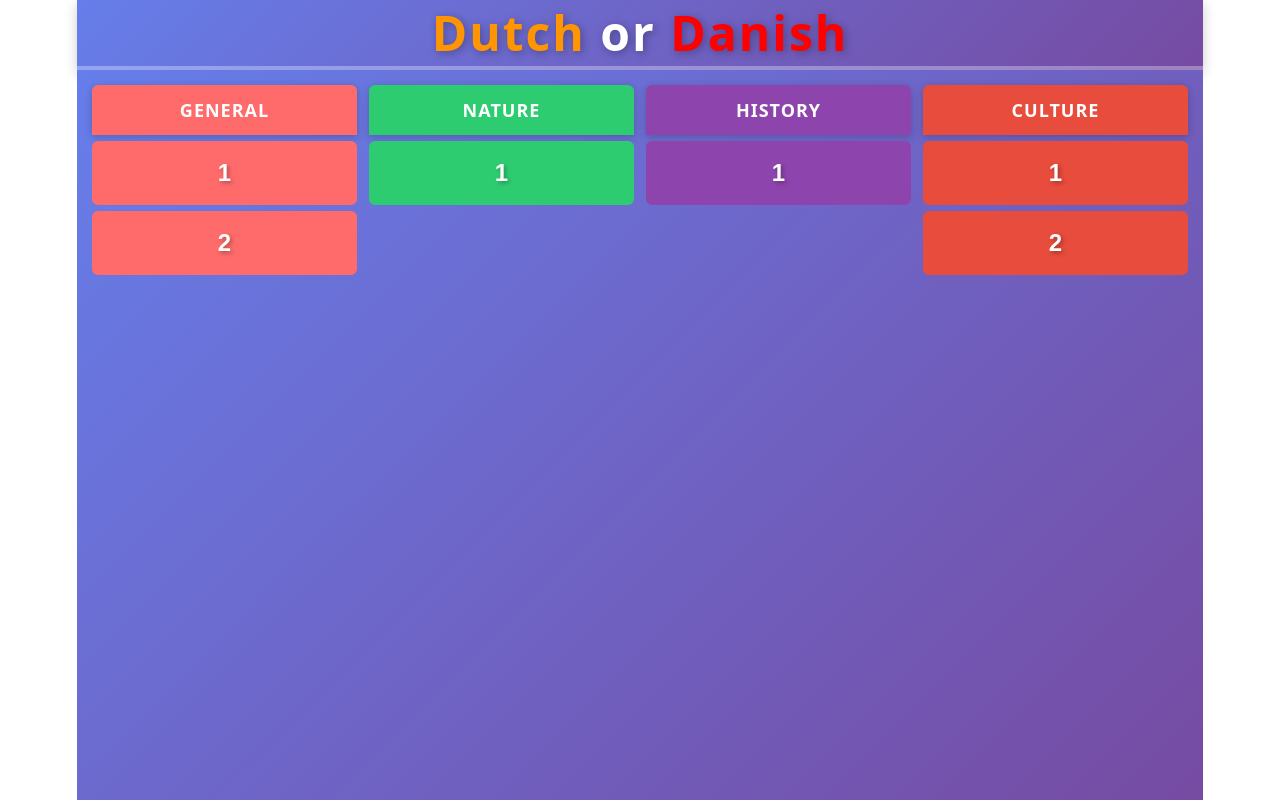
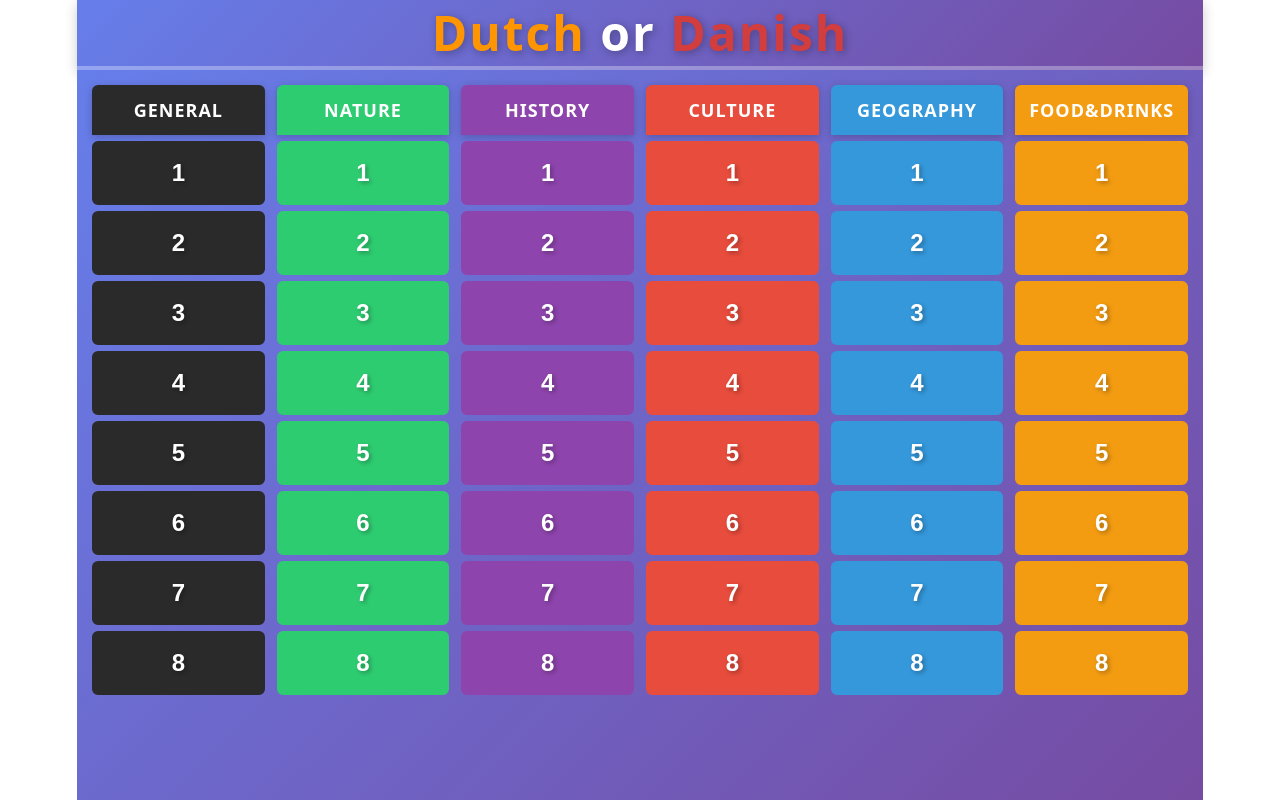
Before and after one commit to danielbilkvist/CoilQuiz, a React (Vite) app: page / in a window 1280 px wide. Built offline with nearby package versions, Linux system fonts and the light colour scheme.

Commit message:
Update for question modal and styling

```diff
--- a/questions.json
+++ b/questions.json
@@ -1,54 +1,396 @@
 {
   "themes": {
-    "general": "#FF6B6B",
+    "general": "#2A2A2A",
     "nature": "#2ECC71",
     "history": "#8E44AD",
     "culture": "#E74C3C",
     "geography": "#3498DB",
-    "food and drinks": "#F39C12"
+    "food&drinks": "#F39C12"
   },
   "questions": [
     {
       "id": "1",
-      "title": "Sample Question",
+      "title": "Sample Question 1",
       "image": "image_url_here",
       "theme": "general",
-      "icon": "icon_name_here"
+      "icon": "icon_name_here",
+      "answer": "Sample Answer"
     },
     {
       "id": "2",
-      "title": "Another Question",
-      "image": "another_image_url_here",
-      "theme": "nature",
-      "icon": "another_icon_name_here"
+      "title": "Sample Question 2",
+      "image": "image_url_here",
+      "theme": "general",
+      "icon": "icon_name_here",
+      "answer": "Sample Answer"
     },
     {
       "id": "3",
-      "title": "Sample Question",
+      "title": "Sample Question 3",
       "image": "image_url_here",
       "theme": "general",
-      "icon": "icon_name_here"
+      "icon": "icon_name_here",
+      "answer": "Sample Answer"
     },
     {
       "id": "4",
-      "title": "History Question",
+      "title": "Sample Question 4",
       "image": "image_url_here",
-      "theme": "history",
-      "icon": "icon_name_here"
+      "theme": "general",
+      "icon": "icon_name_here",
+      "answer": "Sample Answer"
     },
     {
       "id": "5",
-      "title": "History Question",
+      "title": "Sample Question 5",
       "image": "image_url_here",
-      "theme": "culture",
-      "icon": "icon_name_here"
+      "theme": "general",
+      "icon": "icon_name_here",
+      "answer": "Sample Answer"
     },
     {
       "id": "6",
-      "title": "History Question",
+      "title": "Sample Question 6",
+      "image": "image_url_here",
+      "theme": "general",
+      "icon": "icon_name_here",
+      "answer": "Sample Answer"
+    },
+    {
+      "id": "7",
+      "title": "Sample Question 7",
+      "image": "image_url_here",
+      "theme": "general",
+      "icon": "icon_name_here",
+      "answer": "Sample Answer"
+    },
+    {
+      "id": "8",
+      "title": "Sample Question 8",
+      "image": "image_url_here",
+      "theme": "general",
+      "icon": "icon_name_here",
+      "answer": "Sample Answer"
+    },
+    {
+      "id": "9",
+      "title": "Nature Question 1",
+      "image": "another_image_url_here",
+      "theme": "nature",
+      "icon": "icon_name_here",
+      "answer": "Nature Answer"
+    },
+    {
+      "id": "10",
+      "title": "Nature Question 2",
+      "image": "image_url_here",
+      "theme": "nature",
+      "icon": "icon_name_here",
+      "answer": "Nature Answer"
+    },
+    {
+      "id": "11",
+      "title": "Nature Question 3",
+      "image": "image_url_here",
+      "theme": "nature",
+      "icon": "icon_name_here",
+      "answer": "Nature Answer"
+    },
+    {
+      "id": "12",
+      "title": "Nature Question 4",
+      "image": "image_url_here",
+      "theme": "nature",
+      "icon": "icon_name_here",
+      "answer": "Nature Answer"
+    },
+    {
+      "id": "13",
+      "title": "Nature Question 5",
+      "image": "image_url_here",
+      "theme": "nature",
+      "icon": "icon_name_here",
+      "answer": "Nature Answer"
+    },
+    {
+      "id": "14",
+      "title": "Nature Question 6",
+      "image": "image_url_here",
+      "theme": "nature",
+      "icon": "icon_name_here",
+      "answer": "Nature Answer"
+    },
+    {
+      "id": "15",
+      "title": "Nature Question 7",
+      "image": "image_url_here",
+      "theme": "nature",
+      "icon": "icon_name_here",
+      "answer": "Nature Answer"
+    },
+    {
+      "id": "16",
+      "title": "Nature Question 8",
+      "image": "image_url_here",
+      "theme": "nature",
+      "icon": "icon_name_here",
+      "answer": "Nature Answer"
+    },
+    {
+      "id": "17",
+      "title": "History Question 1",
+      "image": "image_url_here",
+      "theme": "history",
+      "icon": "icon_name_here",
+      "answer": "History Answer"
+    },
+    {
+      "id": "18",
+      "title": "History Question 2",
+      "image": "image_url_here",
+      "theme": "history",
+      "icon": "icon_name_here",
+      "answer": "History Answer"
+    },
+    {
+      "id": "19",
+      "title": "History Question 3",
+      "image": "image_url_here",
+      "theme": "history",
+      "icon": "icon_name_here",
+      "answer": "History Answer"
+    },
+    {
+      "id": "20",
+      "title": "History Question 4",
+      "image": "image_url_here",
+      "theme": "history",
+      "icon": "icon_name_here",
+      "answer": "History Answer"
+    },
+    {
+      "id": "21",
+      "title": "History Question 5",
+      "image": "image_url_here",
+      "theme": "history",
+      "icon": "icon_name_here",
+      "answer": "History Answer"
+    },
+    {
+      "id": "22",
+      "title": "History Question 6",
+      "image": "image_url_here",
+      "theme": "history",
+      "icon": "icon_name_here",
+      "answer": "History Answer"
+    },
+    {
+      "id": "23",
+      "title": "History Question 7",
+      "image": "image_url_here",
+      "theme": "history",
+      "icon": "icon_name_here",
+      "answer": "History Answer"
+    },
+    {
+      "id": "24",
+      "title": "History Question 8",
+      "image": "image_url_here",
+      "theme": "history",
+      "icon": "icon_name_here",
+      "answer": "History Answer"
+    },
+    {
+      "id": "25",
+      "title": "Culture Question 1",
+      "image": "/src/assets/images/beer.avif",
+      "theme": "culture",
+      "icon": "icon_name_here",
+      "answer": "Culture Answer"
+    },
+    {
+      "id": "26",
+      "title": "Culture Question 2",
       "image": "image_url_here",
       "theme": "culture",
-      "icon": "icon_name_here"
+      "icon": "icon_name_here",
+      "answer": "Culture Answer"
+    },
+    {
+      "id": "27",
+      "title": "Culture Question 3",
+      "image": "image_url_here",
+      "theme": "culture",
+      "icon": "icon_name_here",
+      "answer": "Culture Answer"
+    },
+    {
+      "id": "28",
+      "title": "Culture Question 4",
+      "image": "image_url_here",
+      "theme": "culture",
+      "icon": "icon_name_here",
+      "answer": "Culture Answer"
+    },
+    {
+      "id": "29",
+      "title": "Culture Question 5",
+      "image": "image_url_here",
+      "theme": "culture",
+      "icon": "icon_name_here",
+      "answer": "Culture Answer"
+    },
+    {
+      "id": "30",
+      "title": "Culture Question 6",
+      "image": "image_url_here",
+      "theme": "culture",
+      "icon": "icon_name_here",
+      "answer": "Culture Answer"
+    },
+    {
+      "id": "31",
+      "title": "Culture Question 7",
+      "image": "image_url_here",
+      "theme": "culture",
+      "icon": "icon_name_here",
+      "answer": "Culture Answer"
+    },
+    {
+      "id": "32",
+      "title": "Culture Question 8",
+      "image": "image_url_here",
+      "theme": "culture",
+      "icon": "icon_name_here",
+      "answer": "Culture Answer"
+    },
+    {
+      "id": "33",
+      "title": "Geography Question 1",
+      "image": "image_url_here",
+      "theme": "geography",
+      "icon": "icon_name_here",
+      "answer": "Geography Answer"
+    },
+    {
+      "id": "34",
+      "title": "Geography Question 2",
+      "image": "image_url_here",
+      "theme": "geography",
+      "icon": "icon_name_here",
+      "answer": "Geography Answer"
+    },
+    {
+      "id": "35",
+      "title": "Geography Question 3",
+      "image": "image_url_here",
+      "theme": "geography",
+      "icon": "icon_name_here",
+      "answer": "Geography Answer"
+    },
+    {
+      "id": "36",
+      "title": "Geography Question 4",
+      "image": "image_url_here",
+      "theme": "geography",
+      "icon": "icon_name_here",
+      "answer": "Geography Answer"
+    },
+    {
+      "id": "37",
+      "title": "Geography Question 5",
+      "image": "image_url_here",
+      "theme": "geography",
+      "icon": "icon_name_here",
+      "answer": "Geography Answer"
+    },
+    {
+      "id": "38",
+      "title": "Geography Question 6",
+      "image": "image_url_here",
+      "theme": "geography",
+      "icon": "icon_name_here",
+      "answer": "Geography Answer"
+    },
+    {
+      "id": "39",
+      "title": "Geography Question 7",
+      "image": "image_url_here",
+      "theme": "geography",
+      "icon": "icon_name_here",
+      "answer": "Geography Answer"
+    },
+    {
+      "id": "40",
+      "title": "Geography Question 8",
+      "image": "image_url_here",
+      "theme": "geography",
+      "icon": "icon_name_here",
+      "answer": "Geography Answer"
+    },
+    {
+      "id": "41",
+      "title": "Food and Drinks Question 1",
+      "image": "image_url_here",
+      "theme": "food&drinks",
+      "icon": "icon_name_here",
+      "answer": "Food and Drinks Answer"
+    },
+    {
+      "id": "42",
+      "title": "Food and Drinks Question 2",
+      "image": "image_url_here",
+      "theme": "food&drinks",
+      "icon": "icon_name_here",
+      "answer": "Food and Drinks Answer"
+    },
+    {
+      "id": "43",
+      "title": "Food and Drinks Question 3",
+      "image": "image_url_here",
+      "theme": "food&drinks",
+      "icon": "icon_name_here",
+      "answer": "Food and Drinks Answer"
+    },
+    {
+      "id": "44",
+      "title": "Food and Drinks Question 4",
+      "image": "image_url_here",
+      "theme": "food&drinks",
+      "icon": "icon_name_here",
+      "answer": "Food and Drinks Answer"
+    },
+    {
+      "id": "45",
+      "title": "Food and Drinks Question 5",
+      "image": "image_url_here",
+      "theme": "food&drinks",
+      "icon": "icon_name_here",
+      "answer": "Food and Drinks Answer"
+    },
+    {
+      "id": "46",
+      "title": "Food and Drinks Question 6",
+      "image": "image_url_here",
+      "theme": "food&drinks",
+      "icon": "icon_name_here",
+      "answer": "Food and Drinks Answer"
+    },
+    {
+      "id": "47",
+      "title": "Food and Drinks Question 7",
+      "image": "image_url_here",
+      "theme": "food&drinks",
+      "icon": "icon_name_here",
+      "answer": "Food and Drinks Answer"
+    },
+    {
+      "id": "48",
+      "title": "Food and Drinks Question 8",
+      "image": "image_url_here",
+      "theme": "food&drinks",
+      "icon": "icon_name_here",
+      "answer": "Food and Drinks Answer"
     }
   ]
 }
--- a/src/App.css
+++ b/src/App.css
@@ -33,7 +33,7 @@
 }
 
 .danish {
-  color: #ff0000;
+  color: #d23d3d;
 }
 
 @media (max-width: 768px) {
--- a/src/components/QuestionModal.jsx
+++ b/src/components/QuestionModal.jsx
@@ -27,20 +27,20 @@ export default function QuestionModal({ question, onClose, onAnswered }) {
         </div>
 
         <div className="modal-body">
-          {question.image && question.image !== "image_url_here" && (
+          <div className={`modal-question ${showAnswer ? "hide" : ""}`}>
+            <h3>{question.title}</h3>
+          </div>
+
+          {question.image && (
             <div className="modal-image">
               <img src={question.image} alt={question.title} />
             </div>
           )}
 
-          <div className={`modal-question ${showAnswer ? "hide" : ""}`}>
-            <p>{question.title}</p>
-          </div>
-
           {showAnswer && (
             <div className="modal-answer">
-              <p>What is...</p>
-              <h3>{question.title}?</h3>
+              <p>Answer:</p>
+              <h3>{question.answer}</h3>
             </div>
           )}
         </div>
--- a/src/components/question-modal.css
+++ b/src/components/question-modal.css
@@ -153,7 +153,7 @@
 
 .modal-answer h3 {
   margin: 0;
-  font-size: 28px;
+  font-size: 44px;
   color: #333;
 }
 
```
Also changed, not shown: src/assets/images/beer.avif (added).
